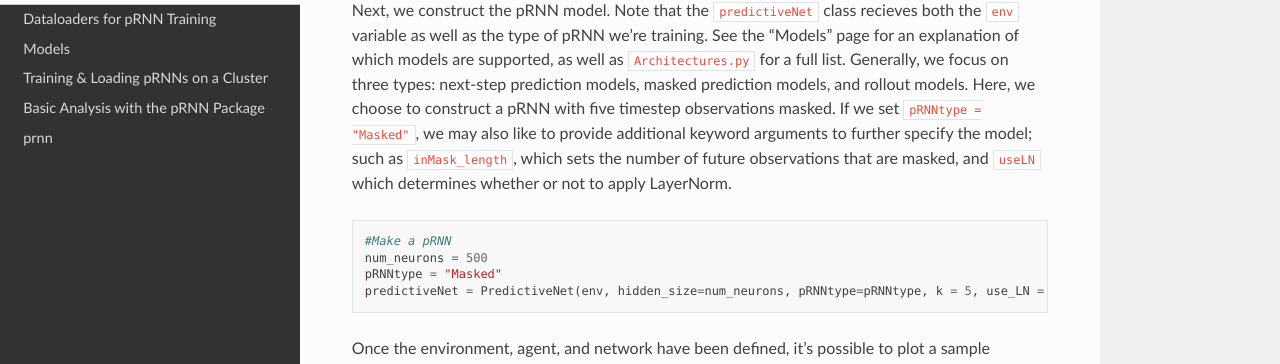
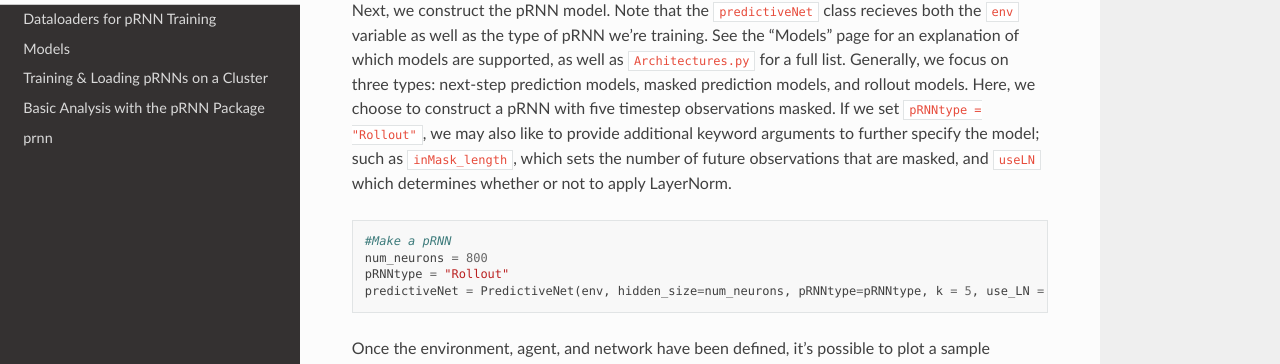
Before and after one commit to LevensteinLab/pRNN, a Sphinx documentation site: the page built from docs/quickstart.rst, in a window 1280 px wide and 900 px high, scrolled down 1541 px. Shown: the part 132-496 px from the top of the window. Built offline with Sphinx 7.4.7 and the Read the Docs theme 3.1.0, drawn with Linux system fonts in a browser that asks for light colours.

Commit message:
changing example network in quickstart

```diff
--- a/docs/quickstart.rst
+++ b/docs/quickstart.rst
@@ -53,14 +53,14 @@ We specify the agent parameters:
     action_probability = np.array([0.15,0.15,0.6,0.1,0,0,0])
     agent = RandomActionAgent(env.action_space, action_probability)
 
-Next, we construct the pRNN model. Note that the ``predictiveNet`` class recieves both the ``env`` variable as well as the type of pRNN we're training. See the "Models" page for an explanation of which models are supported, as well as ``Architectures.py`` for a full list. Generally, we focus on three types: next-step prediction models, masked prediction models, and rollout models. Here, we choose to construct a pRNN with five timestep observations masked. If we set ``pRNNtype = "Masked"``, we may also like to provide additional keyword arguments to further specify the model; such as ``inMask_length``, which sets the number of future observations that are masked, and ``useLN`` which determines whether or not to apply LayerNorm.
+Next, we construct the pRNN model. Note that the ``predictiveNet`` class recieves both the ``env`` variable as well as the type of pRNN we're training. See the "Models" page for an explanation of which models are supported, as well as ``Architectures.py`` for a full list. Generally, we focus on three types: next-step prediction models, masked prediction models, and rollout models. Here, we choose to construct a pRNN with five timestep observations masked. If we set ``pRNNtype = "Rollout"``, we may also like to provide additional keyword arguments to further specify the model; such as ``inMask_length``, which sets the number of future observations that are masked, and ``useLN`` which determines whether or not to apply LayerNorm.
 
 .. code-block:: python
 
     #Make a pRNN
-    num_neurons = 500
-    pRNNtype = "Masked"
-    predictiveNet = PredictiveNet(env, hidden_size=num_neurons, pRNNtype=pRNNtype, k = 5, use_LN = True)
+    num_neurons = 800
+    pRNNtype = "Rollout"
+    predictiveNet = PredictiveNet(env, hidden_size=num_neurons, pRNNtype=pRNNtype, k = 5, use_LN = True, init="log_normal")
 
 Once the environment, agent, and network have been defined, it's possible to plot a sample trajectory to provide an example of actions and observations. The following lines will plot the agent in the environment, show it's egocentric view, and what it's prediction is for that timestep. Note that the pRNN has not been trained yet, so predictions will be noisy dependent on the initialization scheme. By default, weights are initialzied uniformly according to the Xavier initialization scheme.
 
```
